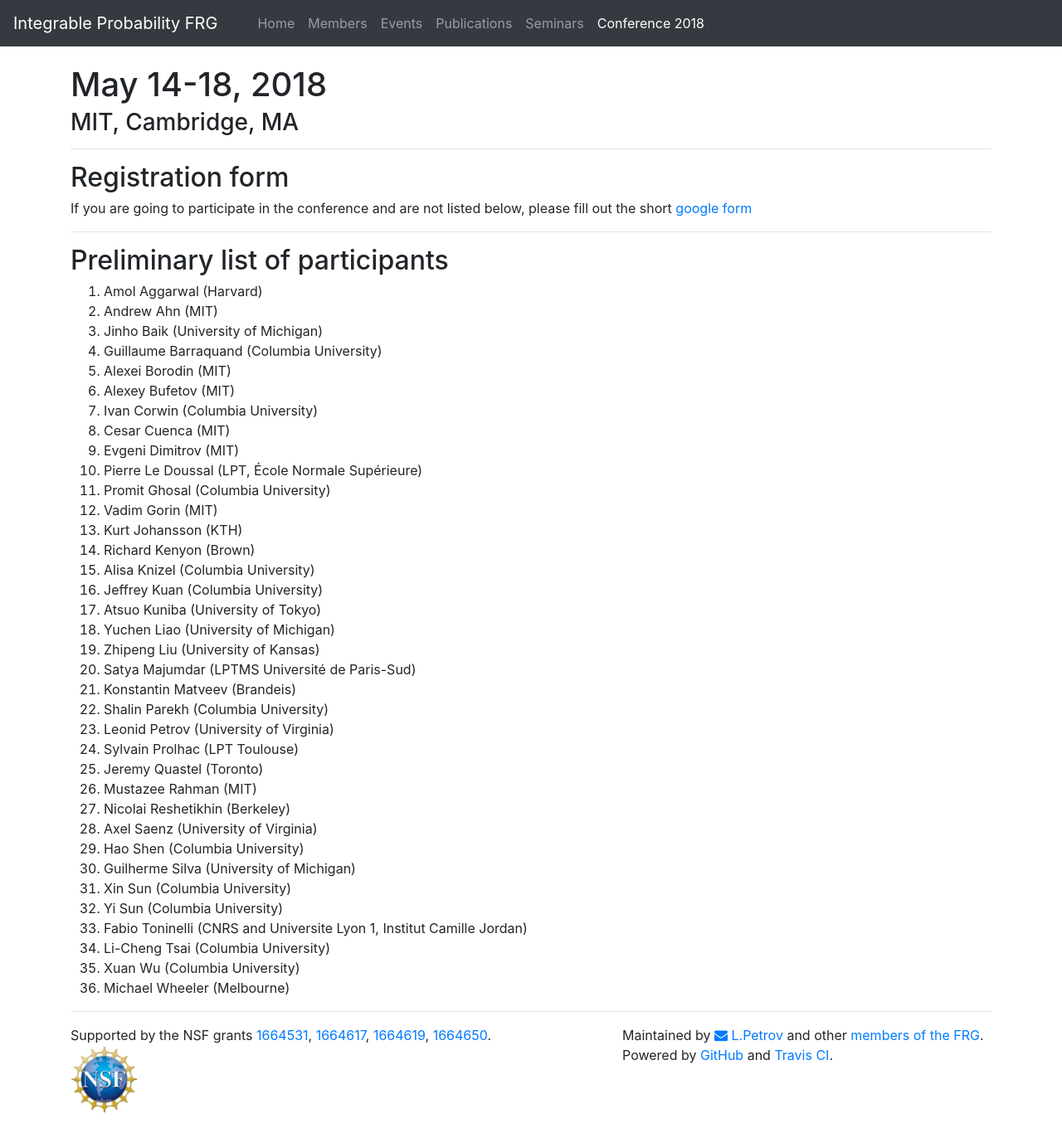
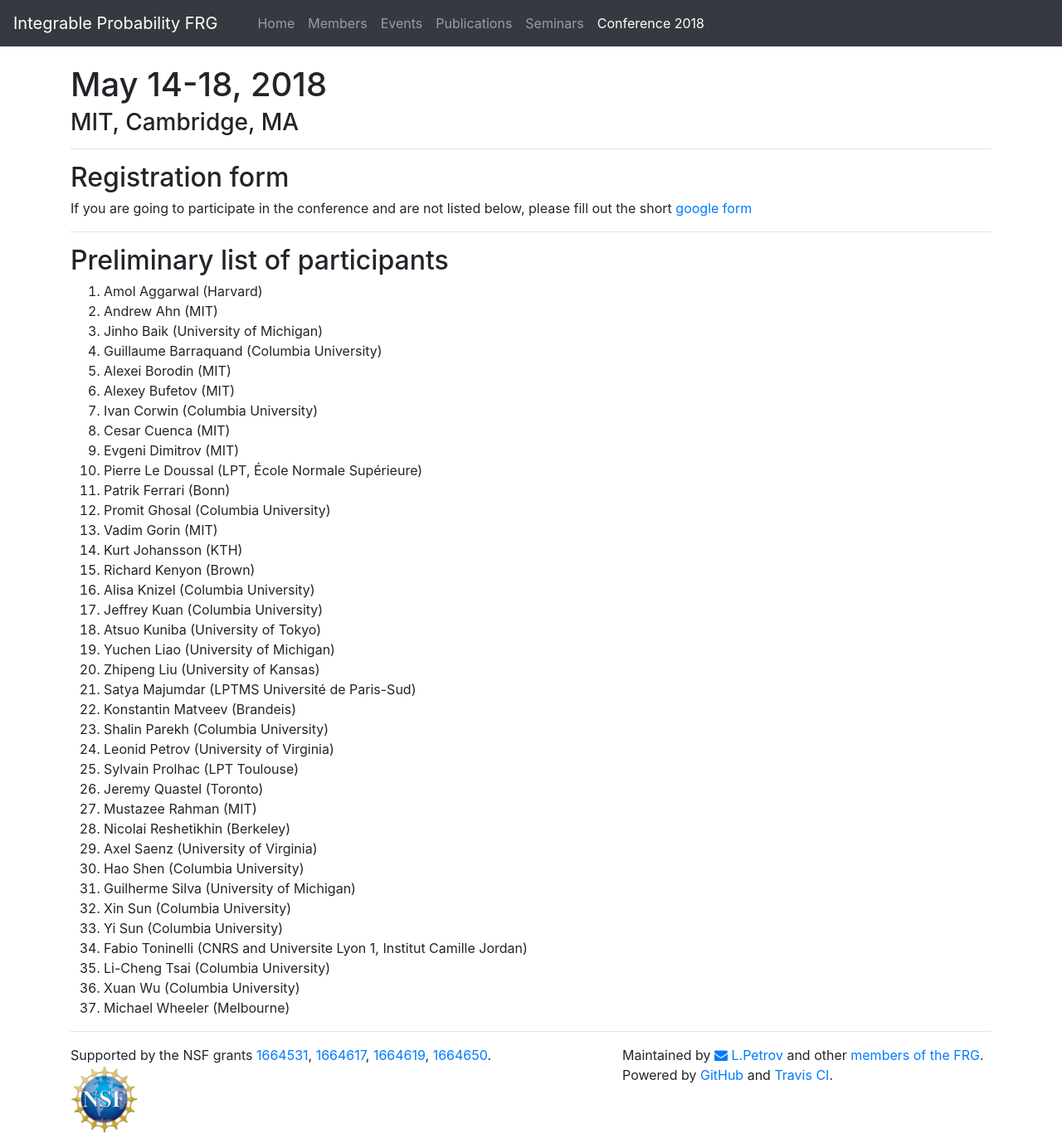
Before and after one commit to int-prob/int-prob-code, a Jekyll site: the page built from conference2018/index.md, in a window 1280 px wide. Shown: the whole page at 83% size. Built offline with Jekyll 4.4.1, drawn with Linux system fonts in a browser that asks for light colours; nearby versions of some CDN libraries; before the commit the page ends 1342 px from its top, so only the background shows below that.

Commit message:
Update index.md

```diff
--- a/conference2018/index.md
+++ b/conference2018/index.md
@@ -30,6 +30,7 @@ If you are going to participate in the conference and are not listed below, plea
 1. Cesar Cuenca (MIT)
 1. Evgeni Dimitrov (MIT)
 1. Pierre Le Doussal (LPT, École Normale Supérieure)
+1. Patrik Ferrari (Bonn)
 1. Promit Ghosal (Columbia University)
 1. Vadim Gorin (MIT)
 1. Kurt Johansson (KTH)
```
